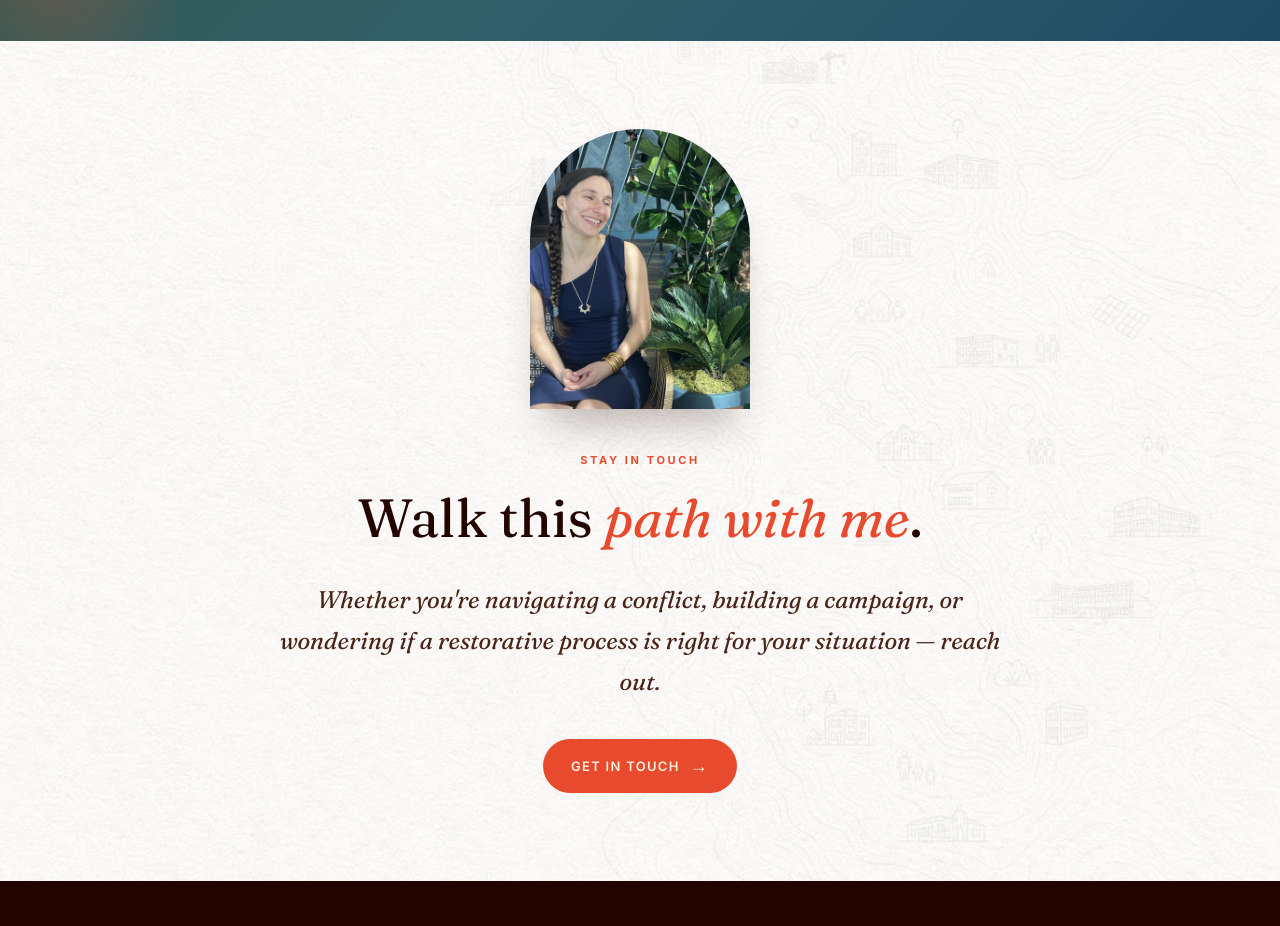
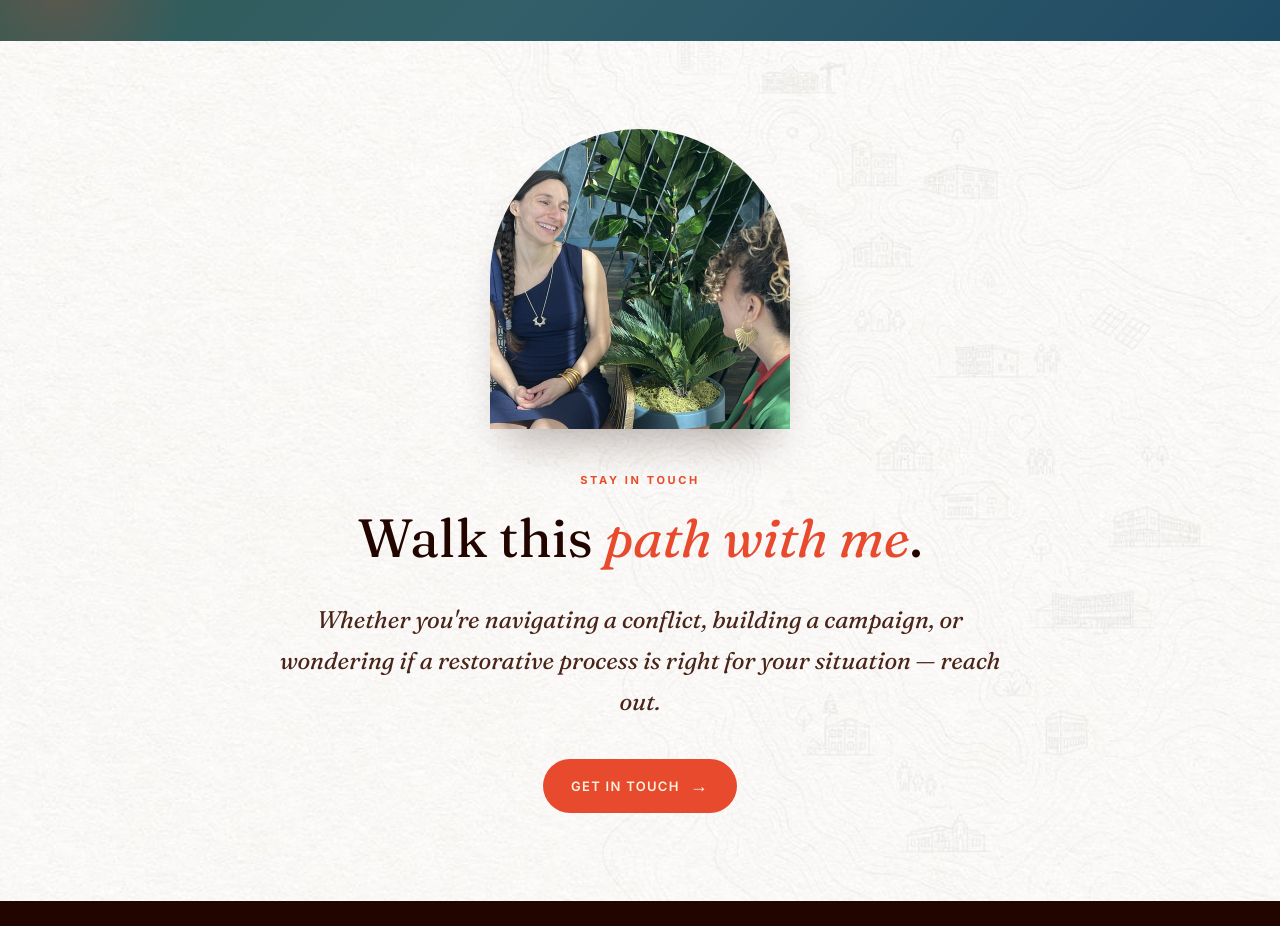
Before and after one commit to Iris-Cocreative/yoana, a plain HTML site: page index.html in a window 1280 px wide. Shown: the part 4080-5006 px from the top of the page. Drawn offline with Linux system fonts and the light colour scheme.

Commit message:
Adjust crops: show participants on Offerings facilitation photo; widen home arch to show conversation partner (#32)
Claude-Session: https://claude.ai/code/session_01KXR2tqJeu99cT3eHawy12y

Co-authored-by: Claude <noreply@anthropic.com>

```diff
--- a/index.html
+++ b/index.html
@@ -301,10 +301,11 @@
     text-align: center;
   }
   .path-portrait {
-    width: 220px;
-    height: 280px;
-    background: url('assets/yoana-conversation.jpg') 28% 30%/cover no-repeat;
-    border-radius: 110px 110px 0 0;
+    width: 300px;
+    max-width: 100%;
+    height: 300px;
+    background: url('assets/yoana-conversation.jpg') 55% 35%/cover no-repeat;
+    border-radius: 150px 150px 0 0;
     margin: 0 auto 36px;
     box-shadow: 0 28px 44px -18px rgba(35,5,0,0.32);
   }
```
Also changed, not shown: offerings.html (+1 -1 lines).
